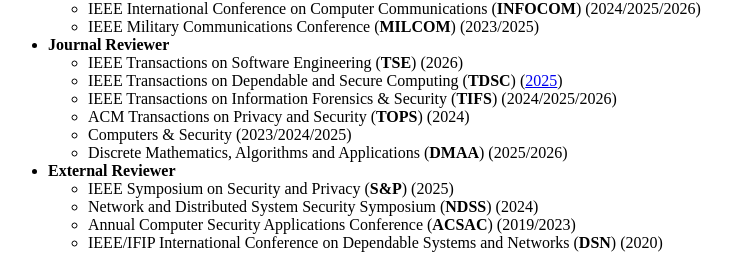
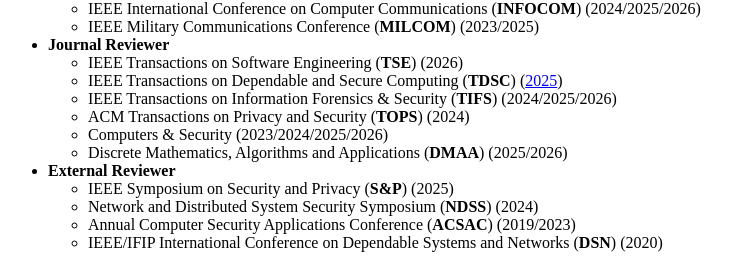
Before and after one commit to YunlongXing/yunlongxing.github.io, a Jekyll site: the page built from _pages/includes/others.md, in a window 1280 px wide. Shown: the part 801-1066 px from the top of the page, without its empty margins (0-756 px from the left). Built offline with Jekyll 4.4.1, drawn with Linux system fonts in a browser that asks for light colours; our own code applies the rules of GitHub Pages for plain Markdown files.

Commit message:
Update publication year for Computers & Security

```diff
--- a/_pages/includes/others.md
+++ b/_pages/includes/others.md
@@ -10,7 +10,7 @@
   - IEEE Transactions on Dependable and Secure Computing (**TDSC**) ([2025](/images/tdsc25_certificate.pdf))
   - IEEE Transactions on Information Forensics & Security (**TIFS**) (2024/2025/2026)
   - ACM Transactions on Privacy and Security (**TOPS**) (2024)
-  - Computers & Security (2023/2024/2025)
+  - Computers & Security (2023/2024/2025/2026)
   - Discrete Mathematics, Algorithms and Applications (**DMAA**) (2025/2026)
 - **External Reviewer**
   - IEEE Symposium on Security and Privacy (**S&P**) (2025)
```
